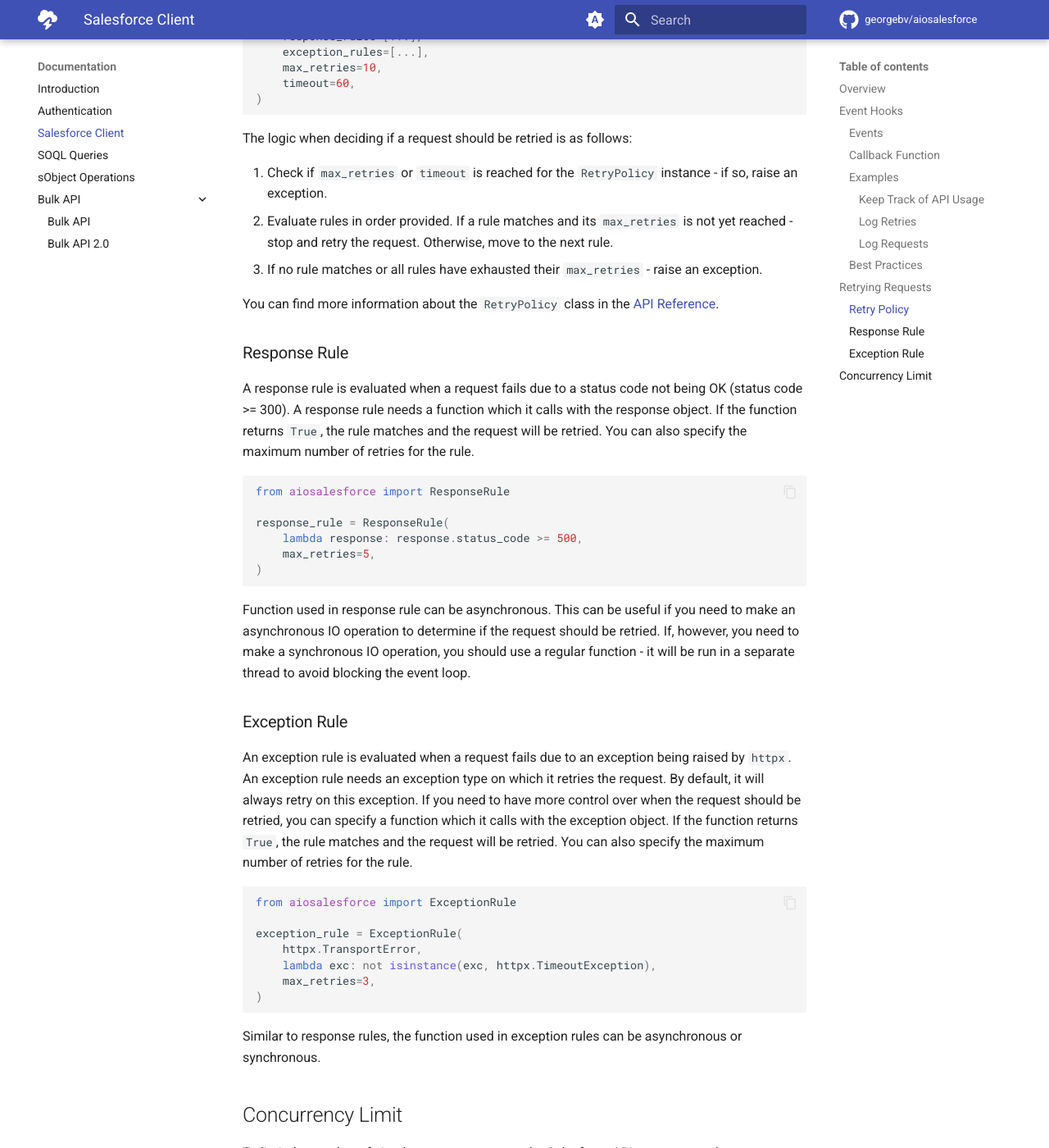
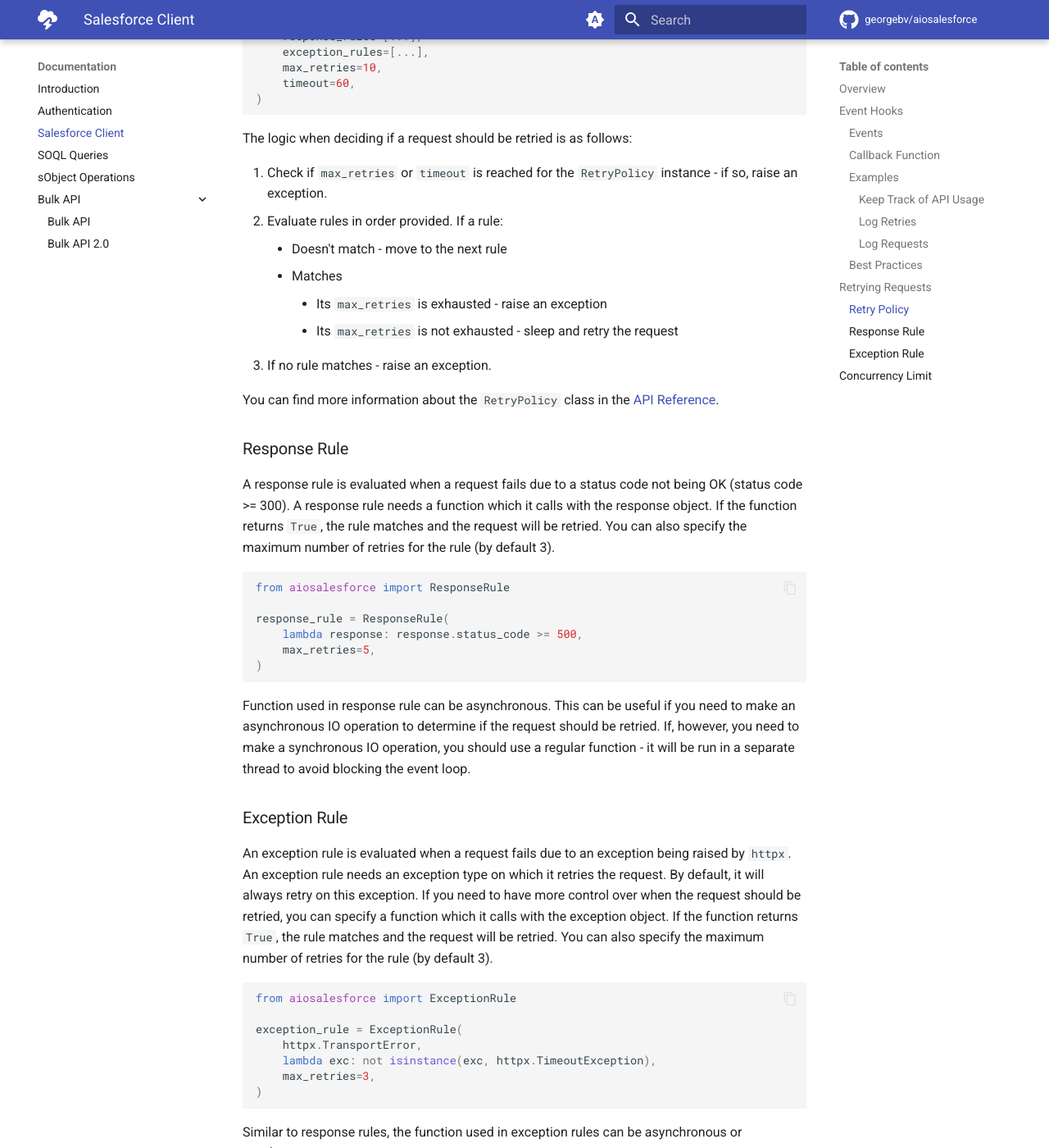
Before and after one commit to georgebv/aiosalesforce, an MkDocs documentation site: the page built from docs/documentation/client.md, in a window 1280 px wide and 1400 px high, scrolled down 7156 px. Shown: the whole window at 82% size. Built offline with MkDocs 1.6.1 and Material for MkDocs 9.7.7, drawn with Linux system fonts in a browser that asks for light colours; comment, search, counter and statistics services are not loaded.

Commit message:
updated docs

````diff
--- a/docs/documentation/client.md
+++ b/docs/documentation/client.md
@@ -340,12 +340,15 @@
 
 The logic when deciding if a request should be retried is as follows:
 
-1. Check if `max_retries` or `timeout` is reached for the `RetryPolicy` instance -
-   if so, raise an exception.
-2. Evaluate rules in order provided. If a rule matches and its `max_retries` is not
-   yet reached - stop and retry the request. Otherwise, move to the next rule.
-3. If no rule matches or all rules have exhausted their `max_retries` - raise an
-   exception.
+1.  Check if `max_retries` or `timeout` is reached for the `RetryPolicy` instance -
+    if so, raise an exception.
+2.  Evaluate rules in order provided. If a rule:
+    <!-- prettier-ignore -->
+    - Doesn't match - move to the next rule
+    - Matches
+        - Its `max_retries` is exhausted - raise an exception
+        - Its `max_retries` is not exhausted - sleep and retry the request
+3.  If no rule matches - raise an exception.
 
 You can find more information about the `RetryPolicy` class in the
 [API Reference](../api-reference/retries.md#aiosalesforce.retries.RetryPolicy).
@@ -355,8 +358,8 @@
 A response rule is evaluated when a request fails due to a status code
 not being OK (status code >= 300). A response rule needs a function which
 it calls with the response object. If the function returns `True`, the rule
-matches and the request will be retried. You can also specify the maximum
-number of retries for the rule.
+matches and the request will be retried.
+You can also specify the maximum number of retries for the rule (by default 3).
 
 ```python
 from aiosalesforce import ResponseRule
@@ -381,7 +384,7 @@
 over when the request should be retried, you can specify a function which it calls
 with the exception object. If the function returns `True`, the rule matches and the
 request will be retried. You can also specify the maximum number of retries
-for the rule.
+for the rule (by default 3).
 
 ```python
 from aiosalesforce import ExceptionRule
````
Also changed, not shown: docs/documentation/authentication.md (+14 -8 lines), docs/documentation/bulk/v2.md (+4 -1 lines), docs/documentation/sobject.md (+1 -1 lines), 1 other file.
